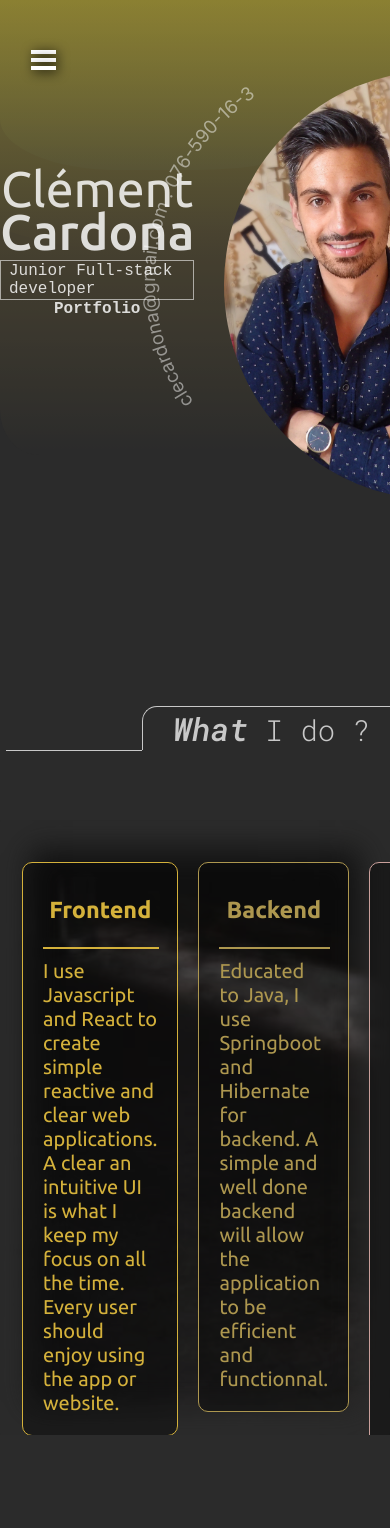
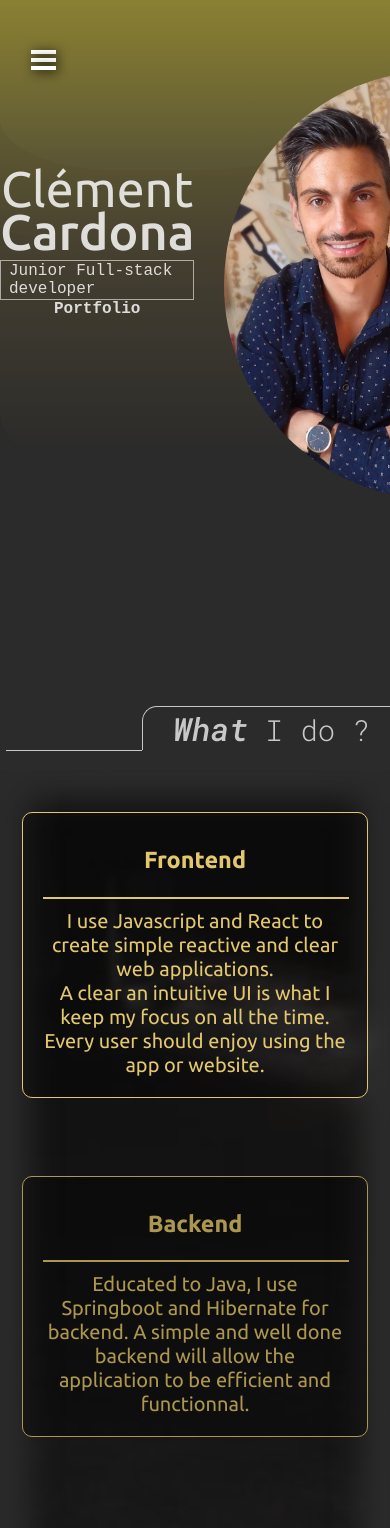
Before and after one commit to clecardona/portfolio_clecardona, a React (Create React App) app: page / in a window 390 px wide. Shown: the top 1528 px of the page. Built offline with nearby package versions, Linux system fonts and the light colour scheme.

Commit message:
responsive

```diff
--- a/src/components/ProfileSection.jsx
+++ b/src/components/ProfileSection.jsx
@@ -1,3 +1,4 @@
+import { faGlassMartiniAlt } from "@fortawesome/free-solid-svg-icons";
 import portrait from "../assets/img/portrait.jpeg";
 
 export default function ProfileSection() {
@@ -10,23 +11,26 @@ export default function ProfileSection() {
         <p className="title">Portfolio</p>
       </div>
       <div className="profile-right">
-        <div>
+        <div className="container">
           <img className="img-main" src={portrait} />
-        </div>
-
           <div className="drawer">
             <svg viewBox="0 0 500 500">
               <path
                 id="curve"
                 d="M73.2,148.6c4-6.1,65.5-96.8,178.6-95.6c111.3,1.2,170.8,90.3,175.1,97"
-
               />
               <text width="300">
-              <textPath startOffset="20%"  /* text-anchor="middle"  */href="#curve">      clecardona@gmail.com  . 076-590-16-39</textPath>
+                <textPath
+                  startOffset="100%"
+                   text-anchor="end"
+                   href="#curve"
+                >
+                  <a href="mailto: clecardona@gmail.com" target="blank">clecardona@gmail.com</a> . 076-590-16-39
+                </textPath>
               </text>
             </svg>
           </div>
-
+        </div>
       </div>
     </section>
   );
--- a/src/styles/_profile.css
+++ b/src/styles/_profile.css
@@ -58,14 +58,17 @@
   z-index: -2;
   object-fit: cover;
   object-position: top left;
+
+
 }
 
-.profile-right:hover .img-main-overlay {
-  transform-origin: right;
-  transform: translateX(-100px) scale(1.25);
-  transition: ease-in 0.3s;
-  opacity: 1;
+.container{
+
+  border-radius: 200px 0 0 200px;
+
 }
+
+
 
 .drawer {
 
@@ -75,12 +78,18 @@
 
   height: 490px;
   width: 520px;
-  opacity: 0.8;
+  opacity: 0;
 
   border-radius: 200px;
 
   z-index: 200;
 }
+
+.container:hover .drawer{
+    opacity: 1;
+    transition: ease 0.5s;
+}
+
 
 .profile svg {
   transform: rotate(-90deg);
@@ -91,7 +100,19 @@
 
 
 .profile text {
-  fill: rgba(255, 255, 255, 0.596);
+  fill: rgba(255, 255, 255, 0.479);
   font-size: 18px;
 
 }
+
+.profile text  a{
+    fill: rgba(245, 239, 239, 0.788);
+    font-size: 20px;
+
+  }
+
+  .profile text  a:hover{
+    /* fill: rgba(245, 239, 239, 0.788); */
+    fill: white;
+
+  }
--- a/src/styles/_skills.css
+++ b/src/styles/_skills.css
@@ -14,9 +14,24 @@
     display: grid;
     grid-template-columns: 1fr 1fr 1fr;
 
-    overflow: hidden;
+
   }
 
+/** media queries mobile */
+@media screen and (max-width: 800px) {
+
+    .skills{
+        height: unset;
+        grid-template-columns: 1fr ;
+        grid-template-rows: 1fr 1fr 1fr;
+        margin: 0;
+
+    }
+    .skills-item{
+        background-color: #00000060;
+        margin: 0;
+    }
+}
 
 
  .skills-item{
@@ -29,16 +44,17 @@
 
      font-size: 20px;
      height: max-content;
+
+     text-align: center;
  }
 
  .skills-item h3{
-
     text-align: center;
 }
 
 .frontend{
-    border:1px solid #d4b13b;
-    color :#d4b13b;
+    border:1px solid #e2c76f;
+    color :#e2c76f;
 
 }
 .backend{
@@ -48,7 +64,7 @@
 }
 
 .philosophy{
-    border:1px solid #caa09b;
-    color :#caa09b;
+    border:1px solid #498f8f;
+    color :#498f8f;
 
 }
```
Lines whose indentation alone changed are shown as unchanged.
